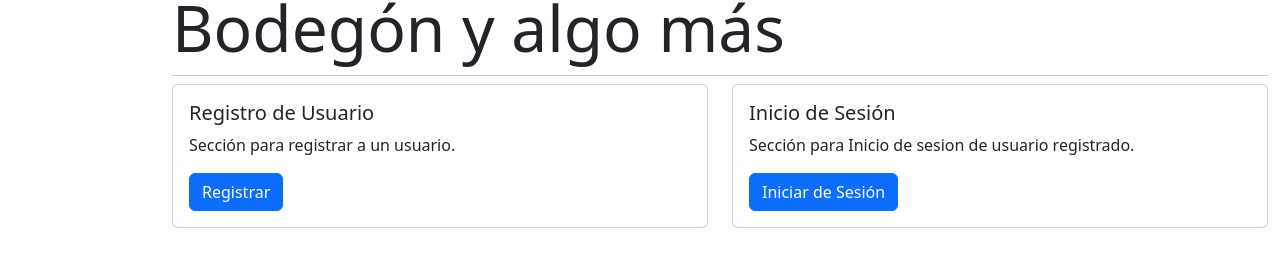
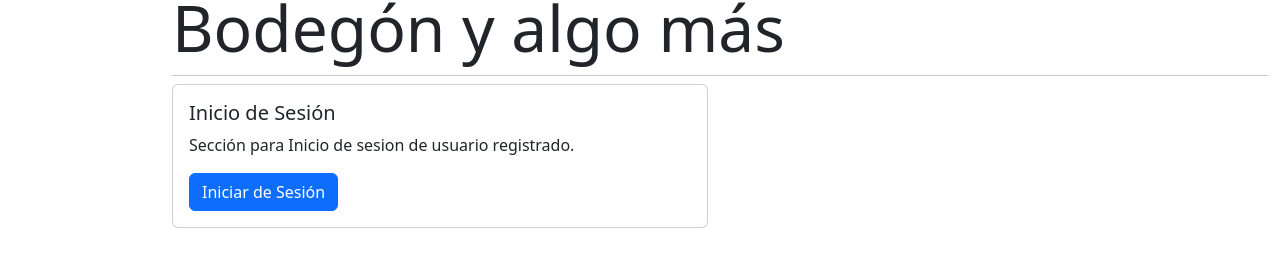
Before and after one commit to rebecam24/inventory_front, an Angular app: page /home in a window 1280 px wide. Shown: the part 530-800 px from the top of the page. Built offline with nearby package versions, Linux system fonts and the light colour scheme.

Commit message:
change: :strawberry: index and env

```diff
--- a/src/app/components/index/index.component.html
+++ b/src/app/components/index/index.component.html
@@ -4,15 +4,6 @@
     <hr class="my-2">
     <div>
       <div class="row" *ngIf="!userLoginOn">
-        <div class="col-sm-6 mb-3 mb-sm-0">
-          <div class="card">
-            <div class="card-body">
-              <h5 class="card-title">Registro de Usuario</h5>
-              <p class="card-text">Sección para registrar a un usuario.</p>
-              <a routerLink="/login" class="btn btn-primary">Registrar</a>
-            </div>
-          </div>
-        </div>
         <div class="col-sm-6">
           <div class="card">
             <div class="card-body">
--- a/src/enviroments/enviroment.ts
+++ b/src/enviroments/enviroment.ts
@@ -1,7 +1,7 @@
 /*TODO: Variables de entorno*/
 export const enviroment = {
   production: false,
-  baseUrl   : 'http://127.0.0.1:8000', //provisional
+  baseUrl   : 'http://localhost', //provisional
   key       : '',
 
 };
```
